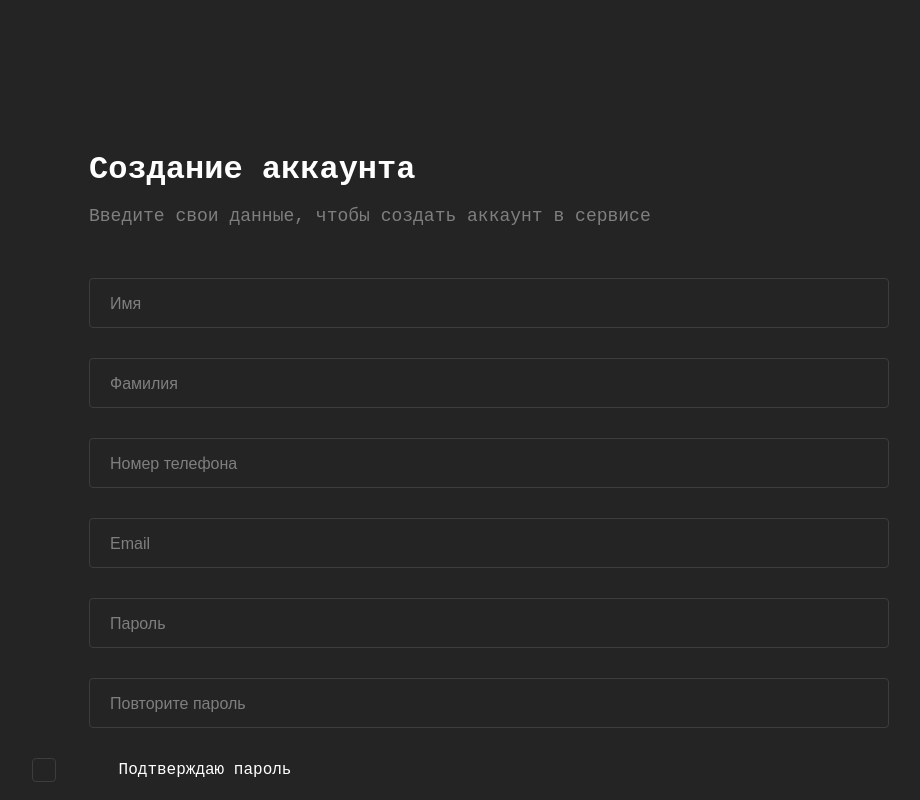
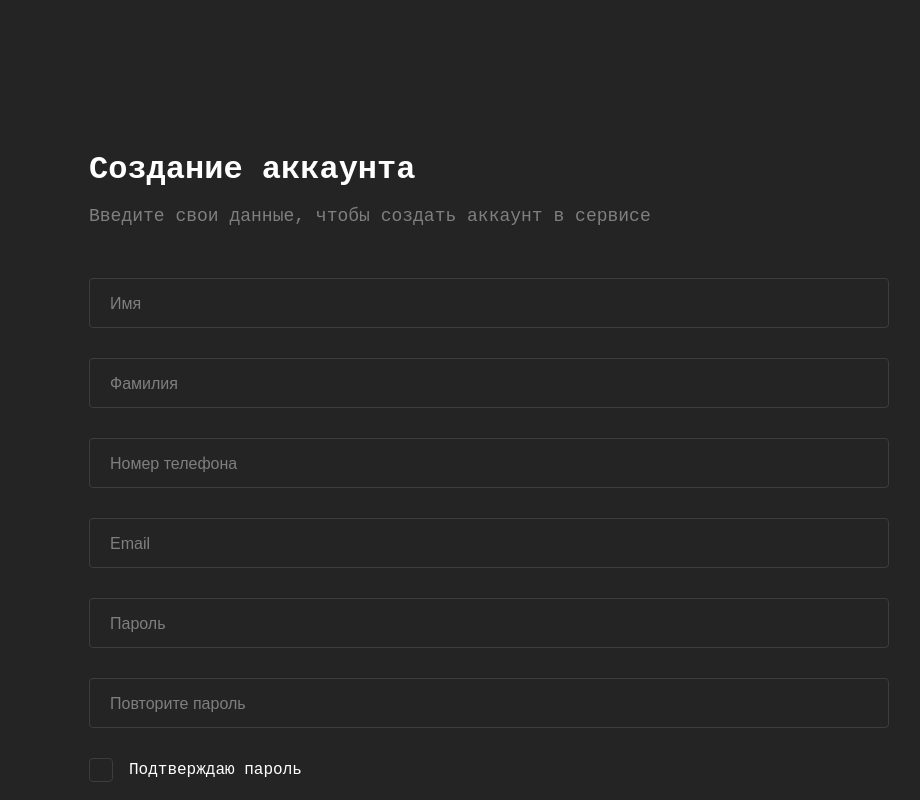
Before and after one commit to victorgolovin/react-registration-form, a React (Vite) app: page / in a window 1280 px wide. Shown: the top 800 px of the page, without its empty margins (151-1071 px from the left). Built offline with nearby package versions, Linux system fonts and the light colour scheme.

Commit message:
fix checkbox css code

```diff
--- a/src/FormSection/FormSection.css
+++ b/src/FormSection/FormSection.css
@@ -40,7 +40,11 @@
 }
 
 .form-checkbox {
-    display: block;
+    display: flex;
+    align-items: center;
+    flex-direction: row-reverse;
+    justify-content: flex-end;
+    gap: 16px;
 }
 
 .form-checkbox-input {
@@ -48,7 +52,6 @@
 }
 
 .check-box {
-    position: absolute;
     width: 24px;
     height: 24px;
     border: 1px solid #3D3D3D;
--- a/src/FormSection/FormSection.jsx
+++ b/src/FormSection/FormSection.jsx
@@ -171,6 +171,7 @@ const FormSection = () => {
 
           <div className="form-checkbox-inner">
           <label className="form-checkbox">
+
             <input
             className="form-checkbox-input"
             type="checkbox"
```
